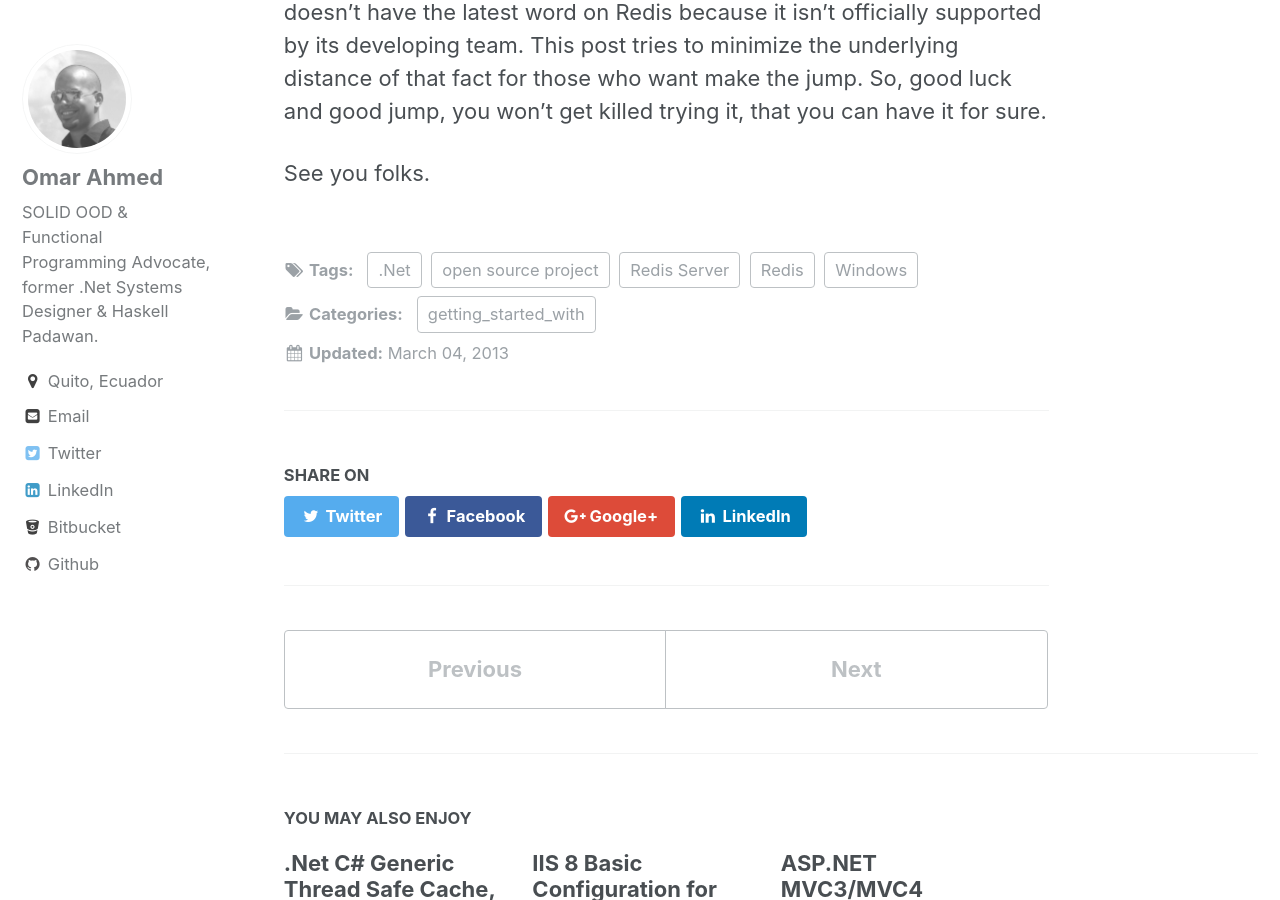
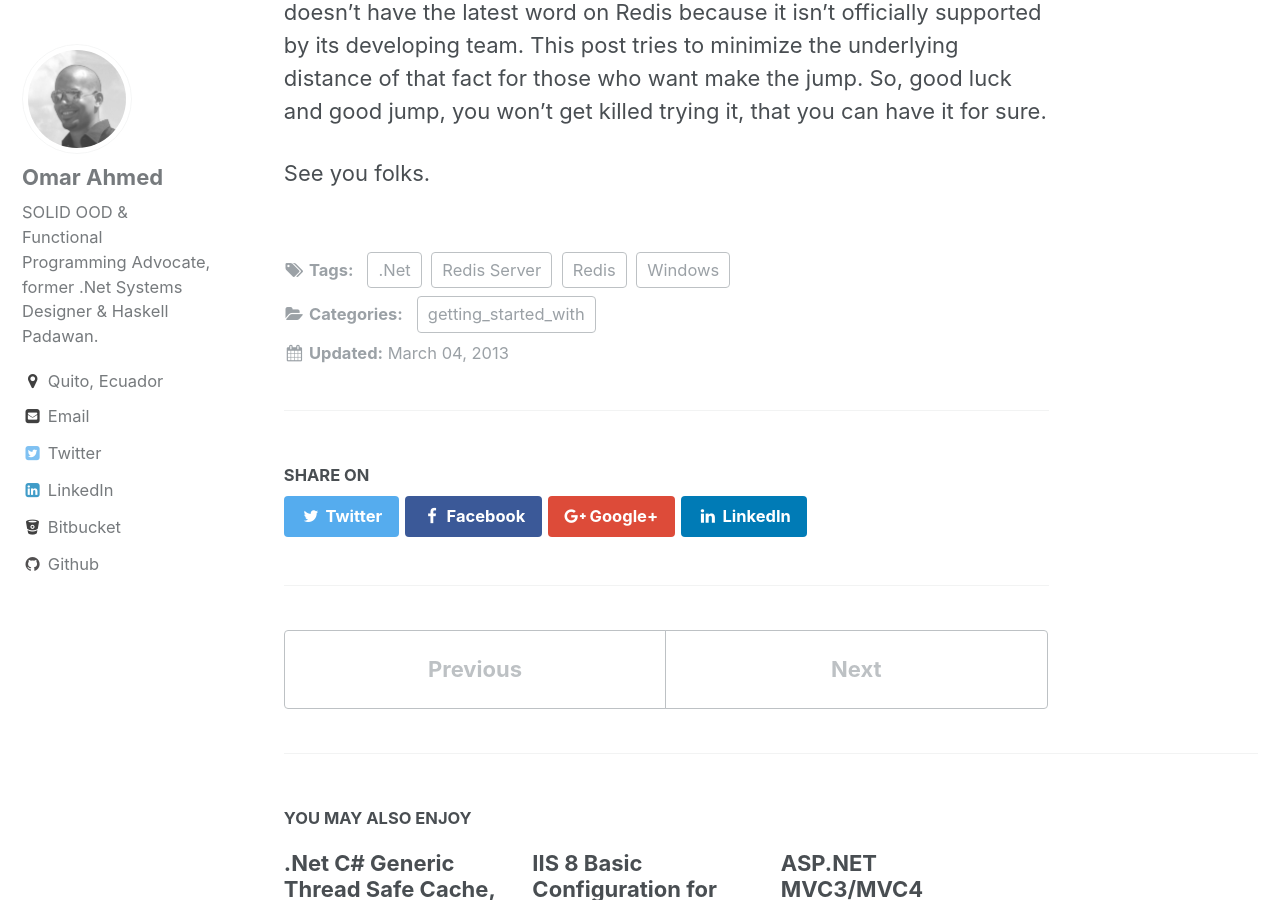
Before and after one commit to nebtrx/nebtrx.github.io, a Jekyll site: the page built from _posts/2013-03-04-quick-start-with-redis-windows-net.md, in a window 1280 px wide and 900 px high, scrolled down 2858 px. Built offline with Jekyll 4.4.1, drawn with Linux system fonts in a browser that asks for light colours.

Commit message:
Minor changes

```diff
--- a/_posts/2013-03-04-quick-start-with-redis-windows-net.md
+++ b/_posts/2013-03-04-quick-start-with-redis-windows-net.md
@@ -4,7 +4,6 @@ categories:
 - getting_started_with
 tags:
 - .Net
-- open source project
 - Redis
 - Redis Server
 - Windows
```
Also changed, not shown: _posts/2013-03-24-net-c-generic-thread-safe-cache-how-may-i-help-you.md (+0 -1 lines).
